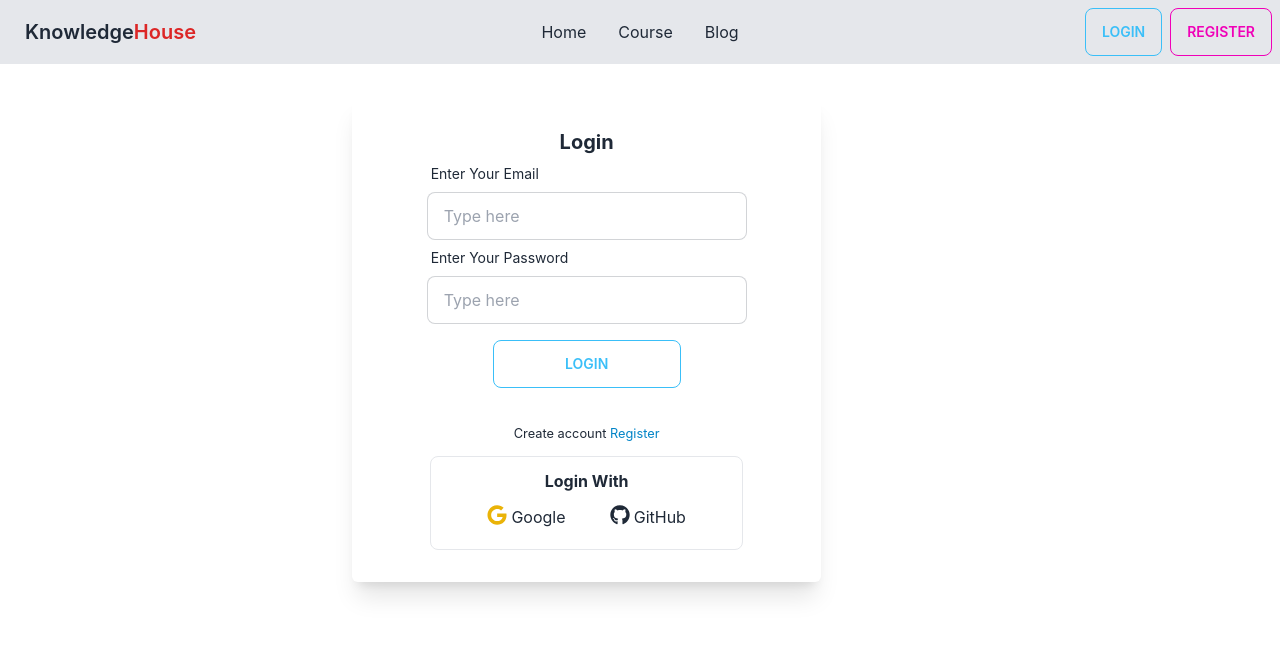
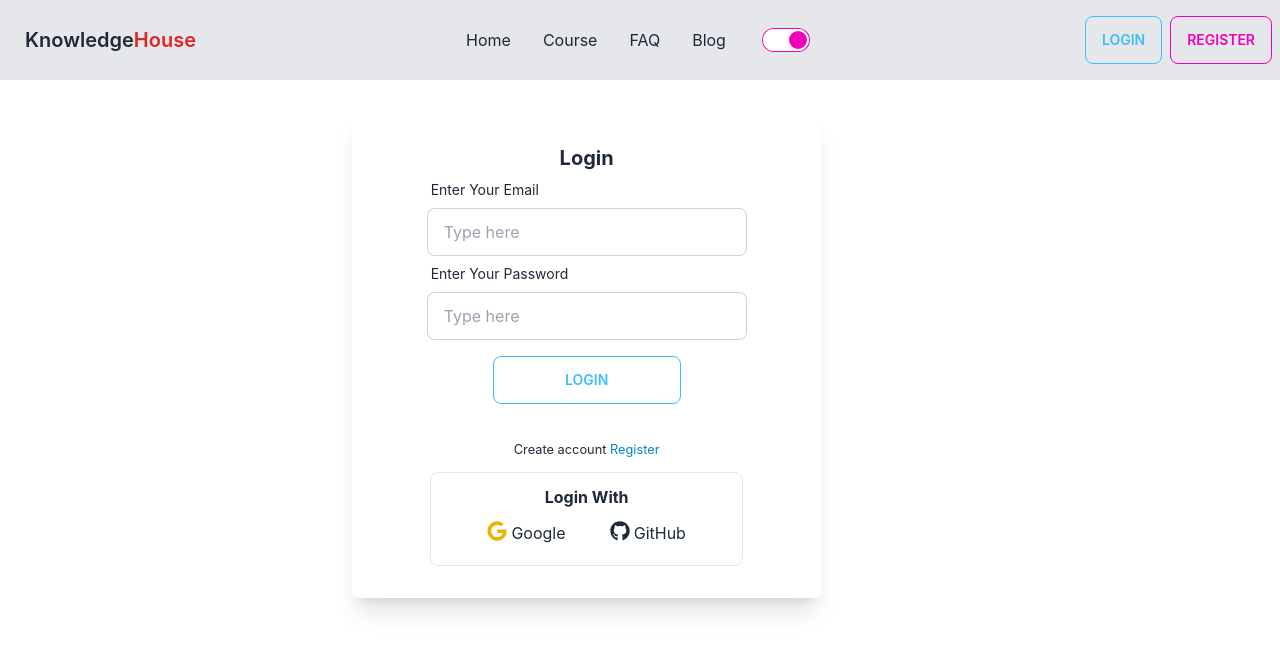
Before and after one commit to ArkoRoyBadhon/Knowledge-house-client-public, a React (Create React App) app: page /login in a window 1280 px wide. Shown: the top 652 px of the page. Built offline with nearby package versions, Linux system fonts and the light colour scheme; no server answers.

Commit message:
toggle button added for dark mode and blog page uploaded

```diff
--- a/src/Context/AuthProvider.js
+++ b/src/Context/AuthProvider.js
@@ -23,9 +23,11 @@ const AuthProvider = ({ children }) => {
     }
 
     const createUserWithGoogle = () => {
+        setLoading(true);
         return signInWithPopup(auth, googleProvider);
     }
     const createUserWithGithub = () => {
+        setLoading(true);
         return signInWithPopup(auth, githubProvider);
     }
     const logIn = (email, password) => {
--- a/src/PrivateRoute/PrivateRoute.js
+++ b/src/PrivateRoute/PrivateRoute.js
@@ -9,9 +9,14 @@ const PrivateRoute = ({children}) => {
     if(loading){
         return <h2>Loading......</h2>
     }
-    if(!user.emailVerified) {
+    if(!user) {
+        alert('you are not logged in')
         return <Navigate to='/login' state={{from: location}} replace></Navigate>
     }
+    // if(!user.emailVerified) {
+    //     alert('you are not verified please verified your account')
+    //     return <Navigate to='/login' state={{from: location}} replace></Navigate>
+    // }
 
     return children;
 
--- /dev/null
+++ b/src/components/Blog/Blog.js
@@ -0,0 +1,29 @@
+import React from 'react';
+
+const Blog = () => {
+    return (
+        <div>
+            <h2>this is blog</h2>
+            <div className="collapse w-4/6 bg-slate-400 text-center mx-auto border rounded-lg">
+                <input type="checkbox" />
+                <div className="collapse-title text-xl font-medium bg-amber-500">
+                    Click me to show/hide content
+                </div>
+                <div className="collapse-content">
+                    <p>hello</p>
+                </div>
+            </div>
+            <div className="collapse w-4/6 bg-slate-400 text-center mx-auto  border rounded-lg">
+                <input type="checkbox" />
+                <div className="collapse-title text-xl font-medium bg-amber-500">
+                    Click me to show/hide content
+                </div>
+                <div className="collapse-content">
+                    <p>hello</p>
+                </div>
+            </div>
+        </div>
+    );
+};
+
+export default Blog;
--- /dev/null
+++ b/src/components/CheckOut/CheckoutPage.js
@@ -0,0 +1,11 @@
+import React from 'react';
+
+const CheckoutPage = () => {
+    return (
+        <div>
+            <h2>Checkout page</h2>
+        </div>
+    );
+};
+
+export default CheckoutPage;
--- a/src/components/CourseDetail/CourseDetail.js
+++ b/src/components/CourseDetail/CourseDetail.js
@@ -1,5 +1,5 @@
 import React, { useRef } from 'react';
-import { useLoaderData } from 'react-router-dom';
+import { Link, useLoaderData } from 'react-router-dom';
 // import { useReactToPrint } from 'react-to-print';
 // import Pdf from "react-to-pdf";
 
@@ -42,7 +42,7 @@ const CourseDetail = () => {
                             </div>
                             <p className="">Total Student: {course.total_student}</p>
                             <div className="card-actions justify-center mt-4">
-                                <button className="btn btn-primary">Checkout</button>
+                                <Link to='/checkout' className="btn btn-primary">Checkout</Link>
                             </div>
                         </div>
                     </div>
--- a/src/components/Header/Header.js
+++ b/src/components/Header/Header.js
@@ -1,14 +1,24 @@
 import React from 'react';
+import { useState } from 'react';
 import { useContext } from 'react';
 import { Link } from 'react-router-dom';
 import { AuthContext } from '../../Context/AuthProvider';
 
 const Header = () => {
+    const [checking, setChecking] = useState(true);
     const { logOut, user, setUser } = useContext(AuthContext);
 
     const userLogout = () => {
         logOut();
         setUser('')
+    }
+
+    const handleToggle = () => {
+        if (checking) {
+            setChecking(false);
+        } else {
+            setChecking(true);
+        }
     }
 
     return (
@@ -32,9 +42,15 @@ const Header = () => {
                         <Link to='/course-category'>
                             Course
                         </Link>
-
                     </li>
-                    <li><Link>Blog</Link></li>
+                    <li><Link to='/faq'>FAQ</Link></li>
+                    <li><Link to='/blog'>Blog</Link></li>
+                    <li><div className="form-control">
+                        <label className="label cursor-pointer">
+                            <input type="checkbox" className="toggle toggle-secondary"
+                                onClick={handleToggle} checked={checking} />
+                        </label>
+                    </div></li>
                 </ul>
             </div>
             <div className="navbar-end">
@@ -43,7 +59,9 @@ const Header = () => {
                     user?.uid ?
                         <>
                             <p>{user?.displayName}</p>
-                            <img className="w-16 rounded-full mx-2" src={user?.photoURL} alt="" />
+                            <div className="tooltip  tooltip-left" data-tip={user?.displayName}>
+                                <img className="w-16 rounded-full mx-2" src={user?.photoURL} alt="" />
+                            </div>
                             <Link to='/login' className="btn btn-outline btn-info mr-2" onClick={userLogout}>Logout</Link>
                         </>
                         :
--- a/src/components/Login/Login.js
+++ b/src/components/Login/Login.js
@@ -23,7 +23,7 @@ const Login = () => {
                 const user = result.user;
                 console.log('login success');
                 form.reset();
-                if (user.emailVerified) {
+                if (user) {
                     navigate(from, { replace: true })
                 } else {
                     alert('not verified');
@@ -40,7 +40,7 @@ const Login = () => {
             .then(result => {
                 const user = result.user;
                 verifyEmail();
-                navigate('/');
+                navigate(from, { replace: true })
             })
             .catch(error => console.error(error))
     }
@@ -51,7 +51,7 @@ const Login = () => {
             const user = result.user;
             setUser(user);
             // verifyEmail();
-            navigate('/');
+            navigate(from, { replace: true })
         })
         .catch(error => console.error(error))
     }
```
Also changed, not shown: src/Routes/Routes.js (+11 -1 lines).
